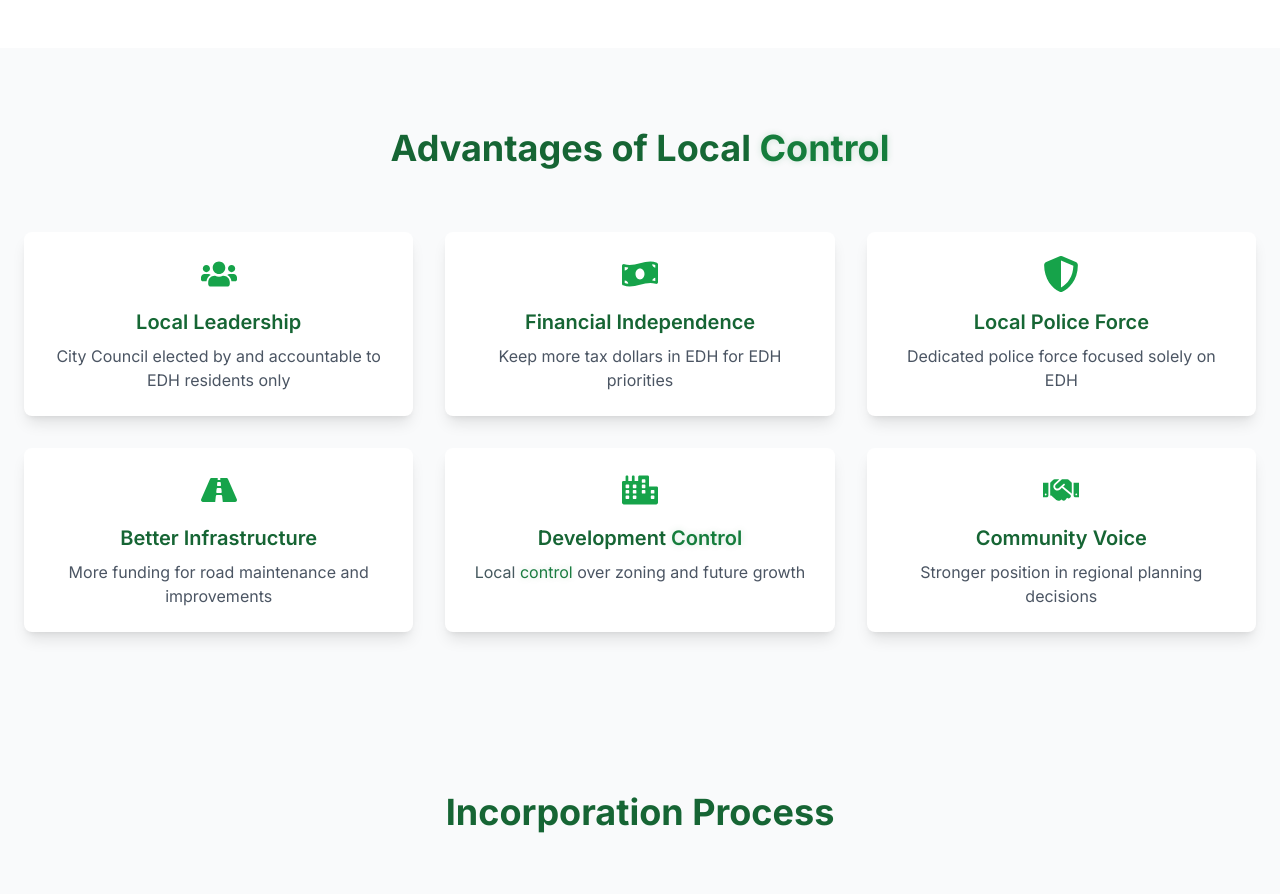
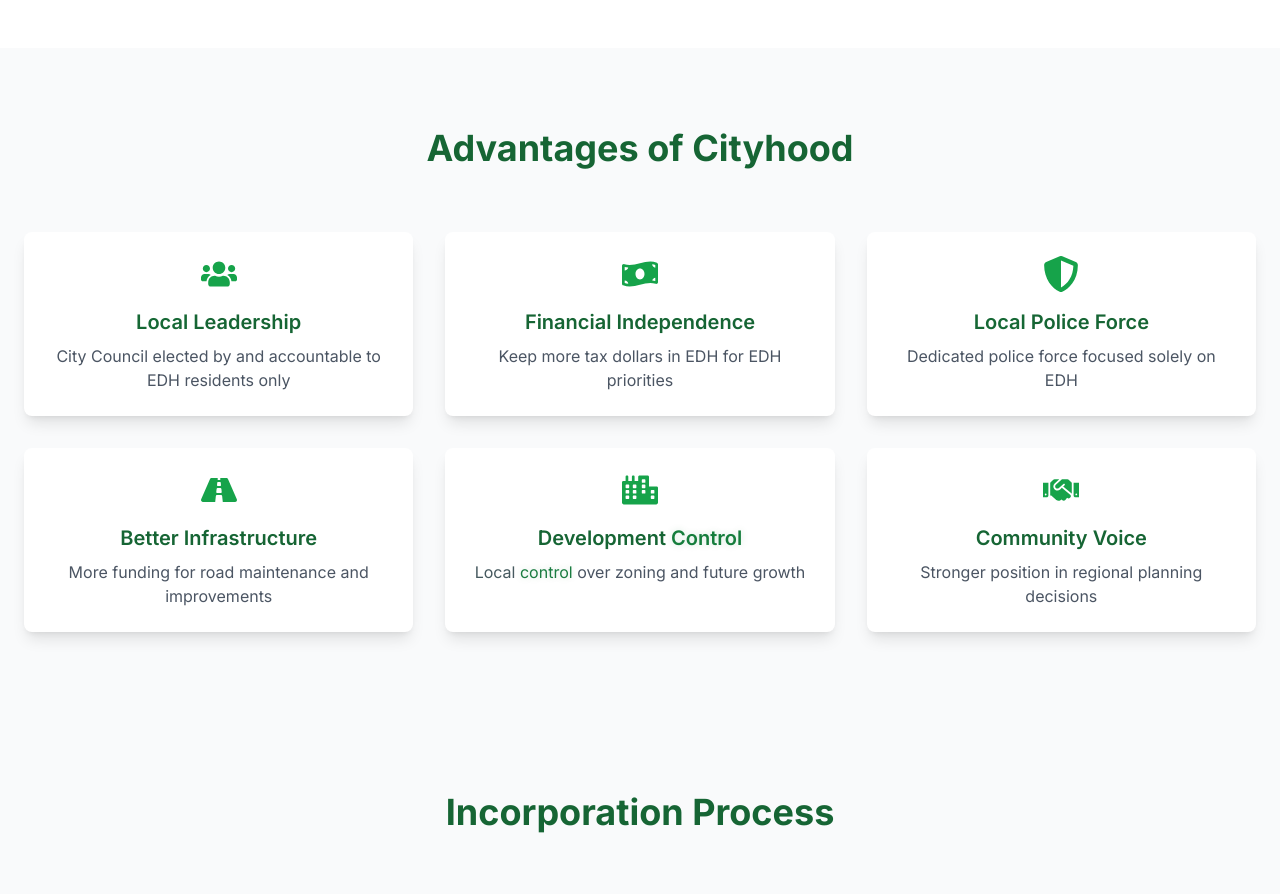
Before and after one commit to cnicholson123/edh-cityhood, a Next.js app: page / in a window 1280 px wide. Shown: the part 800-1694 px from the top of the page. Built offline with nearby package versions, Linux system fonts and the light colour scheme.

Commit message:
Changed Advantages section heading to 'Advantages of Cityhood'

```diff
--- a/app/components/Advantages.tsx
+++ b/app/components/Advantages.tsx
@@ -39,7 +39,7 @@ const Advantages = () => {
     <section className="py-20 bg-gray-50" id="advantages">
       <div className="container mx-auto px-6">
         <h2 className="text-4xl font-bold text-center mb-16 text-green-800">
-          Advantages of <span className="highlight-local">Local</span> <span className="highlight-control">Control</span>
+          Advantages of Cityhood
         </h2>
         <div className="grid md:grid-cols-2 lg:grid-cols-3 gap-8">
           {benefits.map((benefit, index) => (
```
